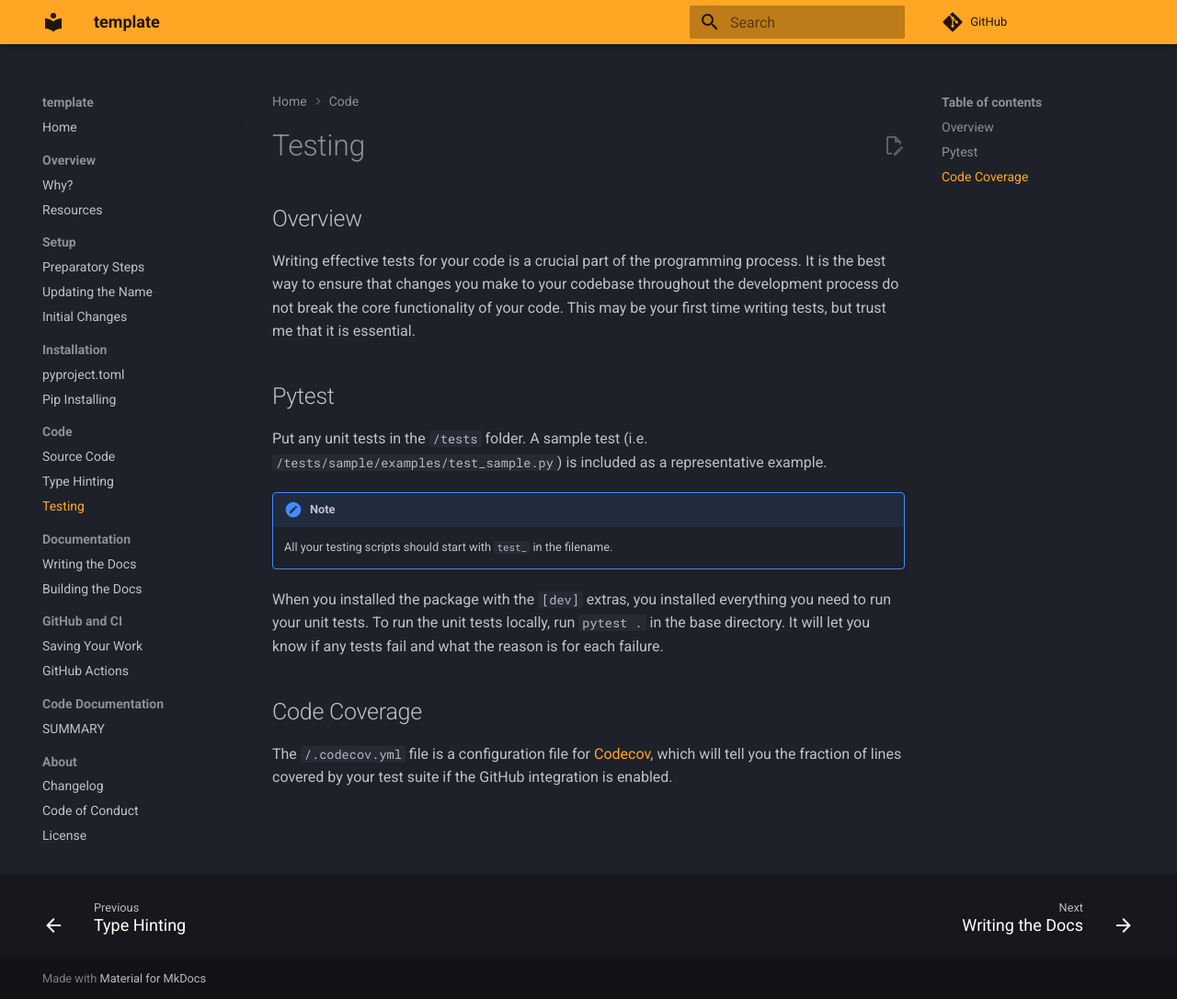
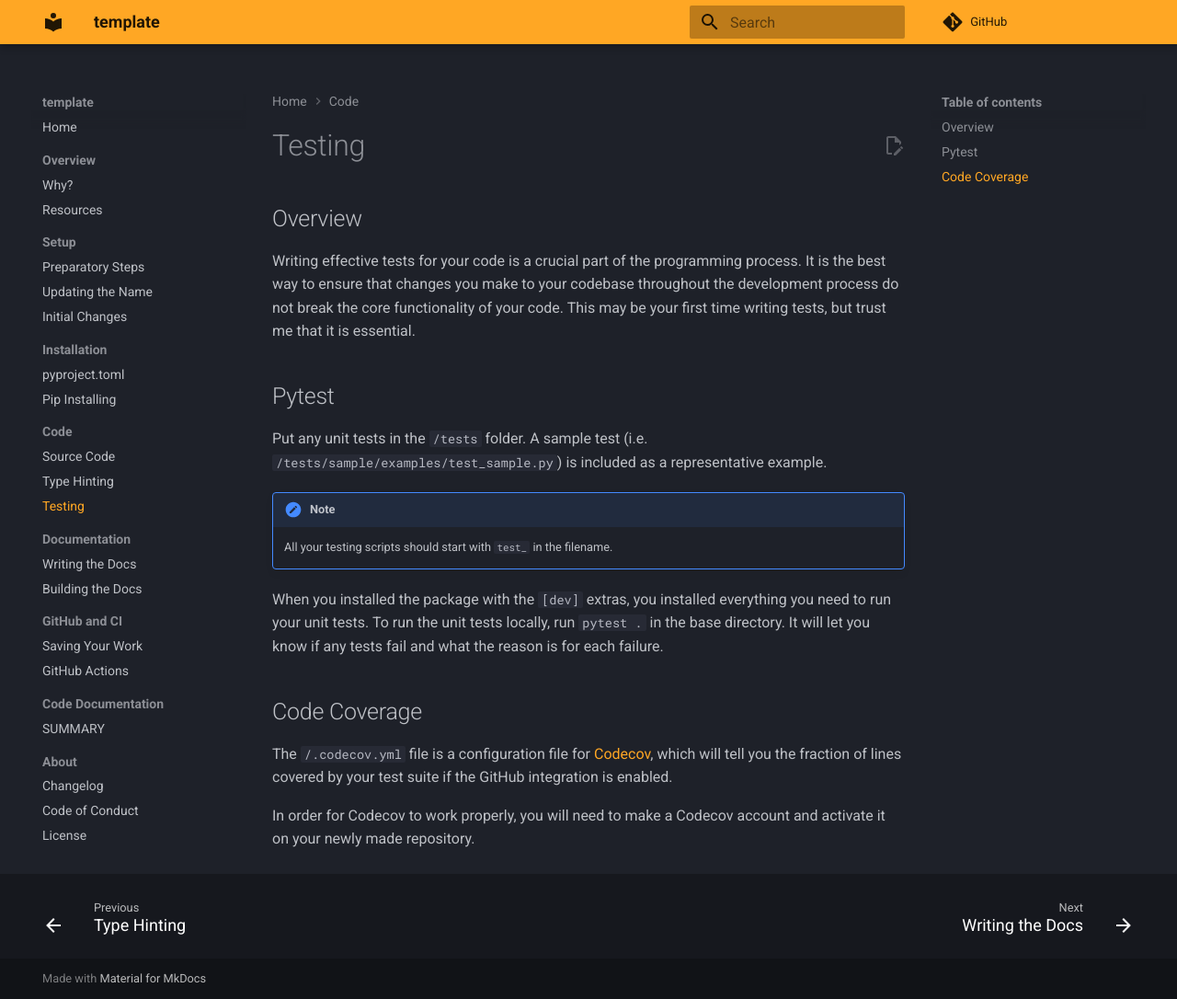
Before and after one commit to Quantum-Accelerators/template, an MkDocs documentation site: the page built from docs/example_docs/code/tests.md, in a window 1280 px wide and 1086 px high. Shown: the whole window at 92% size. Built offline with MkDocs 1.6.1 and Material for MkDocs 9.7.7, drawn with Linux system fonts in a browser that asks for light colours; comment, search, counter and statistics services are not loaded.

Commit message:
Update tests.md

```diff
--- a/docs/example_docs/code/tests.md
+++ b/docs/example_docs/code/tests.md
@@ -17,3 +17,5 @@ When you installed the package with the `[dev]` extras, you installed everything
 ## Code Coverage
 
 The `/.codecov.yml` file is a configuration file for [Codecov](https://codecov.io/), which will tell you the fraction of lines covered by your test suite if the GitHub integration is enabled.
+
+In order for Codecov to work properly, you will need to make a Codecov account and activate it on your newly made repository.
```
